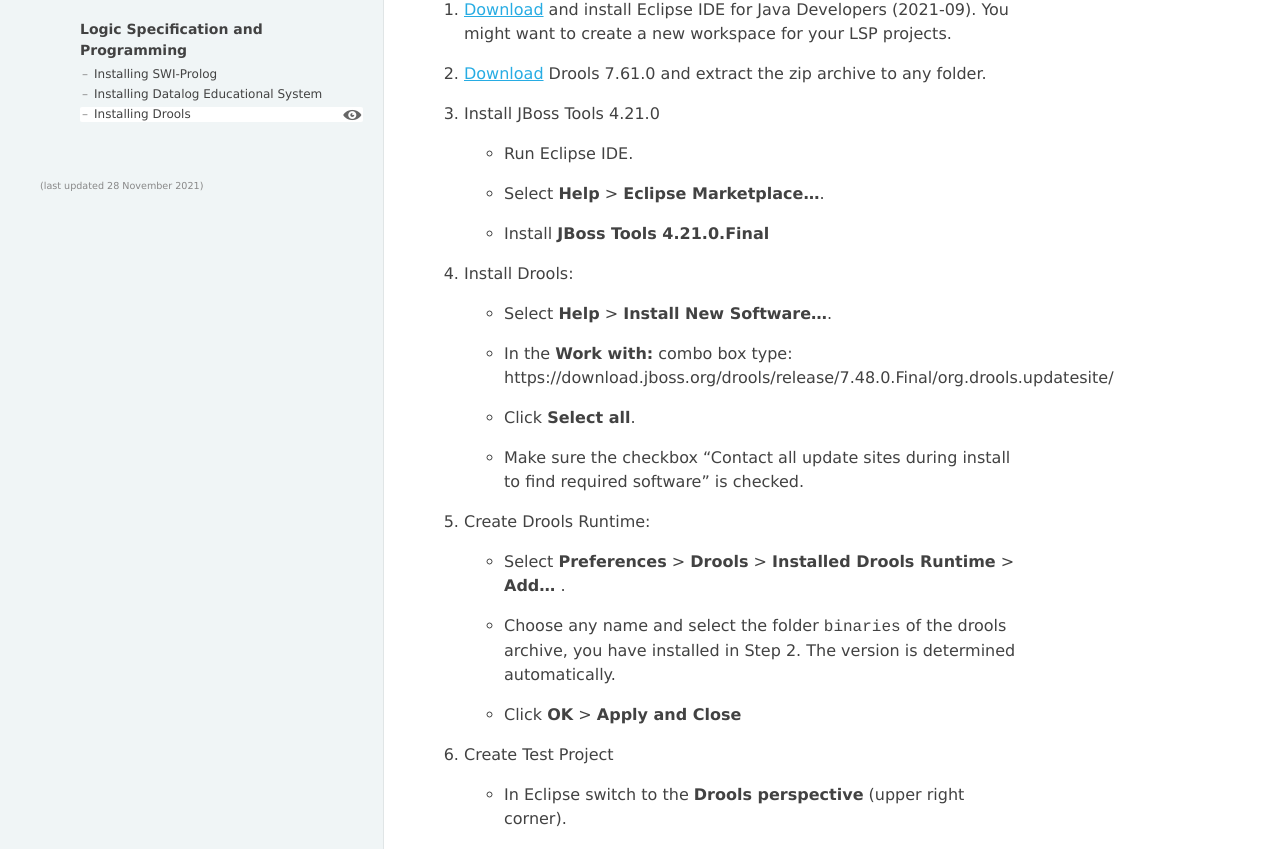
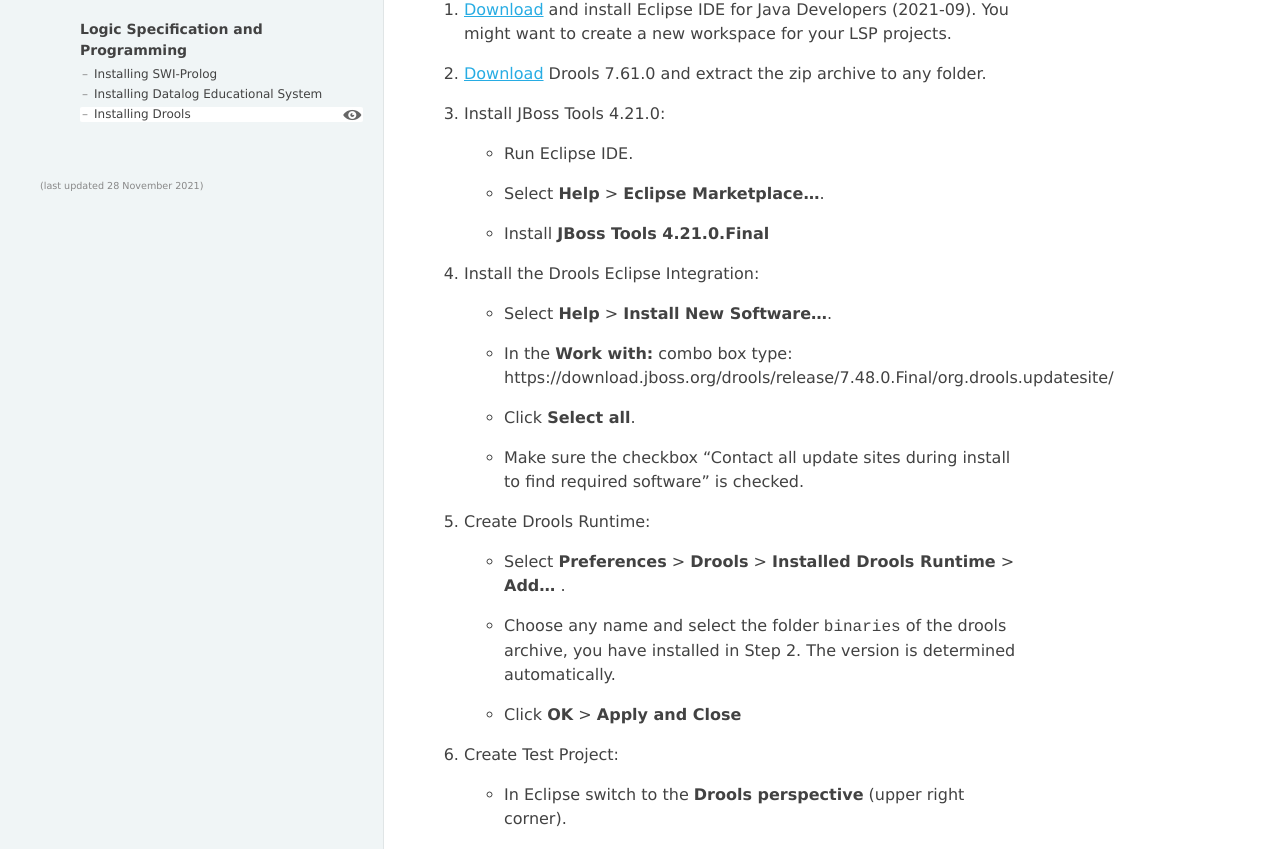
Before and after one commit to wwu-pi/tutorials, a Jekyll site: the page built from lectures/lsp/030_install_drools.md, in a window 1280 px wide and 1400 px high. Shown: the part 180-1029 px from the top of the window. Built offline with Jekyll 4.4.1, drawn with Linux system fonts in a browser that asks for light colours.

Commit message:
Update drools tutorial

```diff
--- a/lectures/lsp/030_install_drools.md
+++ b/lectures/lsp/030_install_drools.md
@@ -9,7 +9,7 @@
 
 2. [Download](https://download.jboss.org/drools/release/7.61.0.Final/droolsjbpm-integration-distribution-7.61.0.Final.zip) Drools 7.61.0 and extract the zip archive to any folder.
 
-3. Install JBoss Tools 4.21.0
+3. Install JBoss Tools 4.21.0:
 
    * Run Eclipse IDE.
 
@@ -17,7 +17,7 @@
 
    * Install **JBoss Tools 4.21.0.Final**
 
-4. Install Drools:
+4. Install the Drools Eclipse Integration:
 
    * Select **Help** > **Install New Software...**.
 
@@ -35,7 +35,7 @@
 
    * Click **OK** > **Apply and Close**
 
-6. Create Test Project
+6. Create Test Project:
 
    * In Eclipse switch to the **Drools perspective** (upper right corner).
 
```
